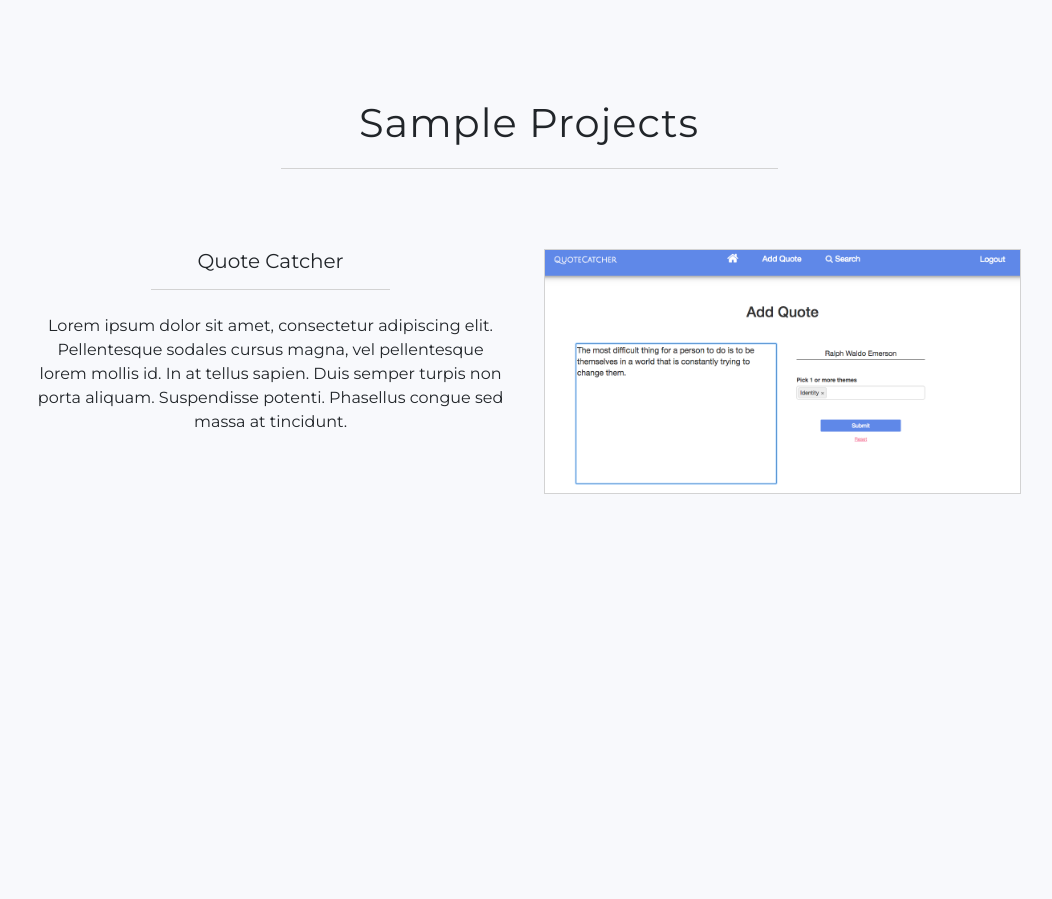
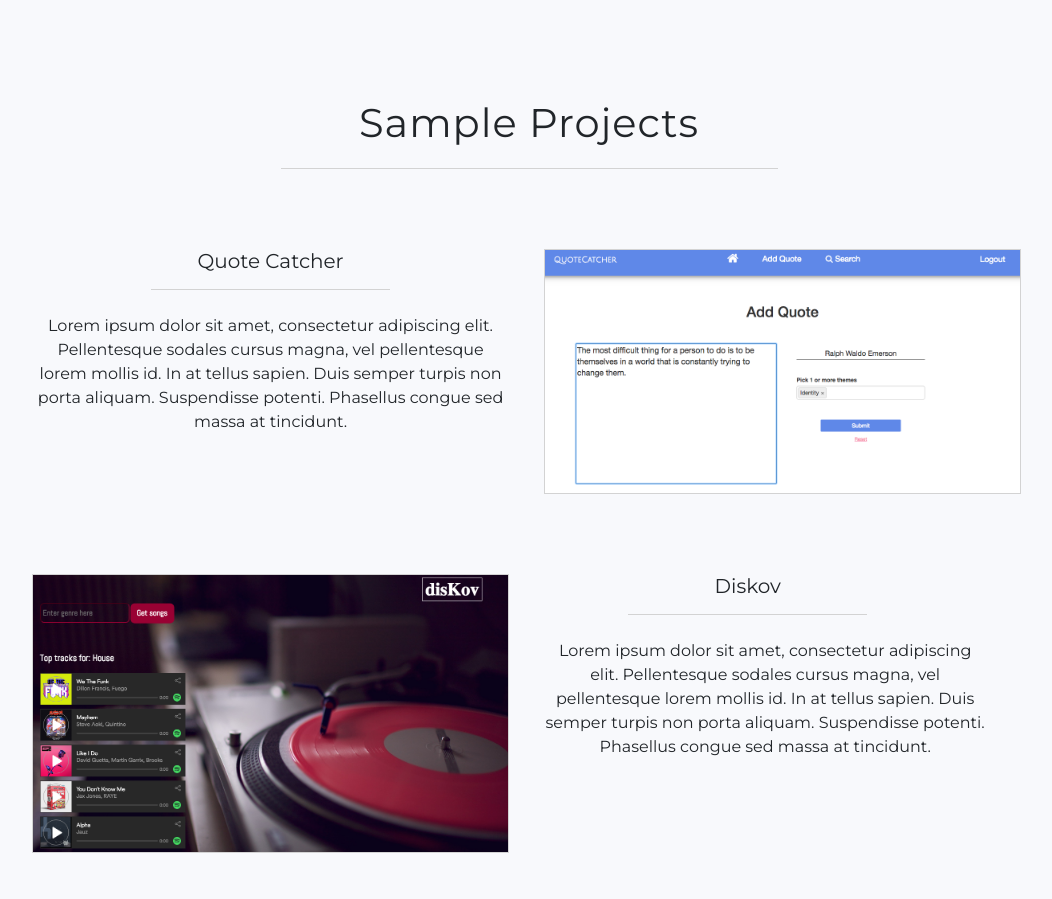
Before and after one commit to meron-yemane/portfolio, a PHP site: page / in a window 1280 px wide. Shown: the part 601-1500 px from the top of the page, without its empty margins (111-1163 px from the left). Run offline with PHP 8.4, Linux system fonts and the light colour scheme; some libraries are stand-ins or nearby versions.

Commit message:
Added second project description/photo and added fade in/out over hover to images

```diff
--- a/public/index.html
+++ b/public/index.html
@@ -71,7 +71,19 @@
           </div>
         </div>
         <div class="row description-right-photo-left">
-
+          <div class="half-of-column">
+            <div class="project-photo">
+              <img class="left-photo" src="./images/genresearchscreenshot.png">
+            </div>
+          </div>
+          <div class="half-of-column">
+            <h5>Diskov</h5>
+              <hr class="project-name-hr">
+              <p class="right-description">
+                Lorem ipsum dolor sit amet, consectetur adipiscing elit. Pellentesque sodales cursus magna, vel pellentesque lorem mollis id. In at tellus sapien. Duis semper turpis non porta aliquam. Suspendisse potenti. Phasellus congue sed massa at tincidunt.
+              </p>
+            </div>
+          </div>
         </div>
       </div>
     </div>
--- a/public/main.css
+++ b/public/main.css
@@ -103,6 +103,26 @@ hr {
 .project-photo img {
   max-width: 100%;
   border: 1px solid lightgrey;
+  cursor: pointer;
+  -webkit-filter: brightness(100%);
+  -webkit-transition: all 1s ease;
+  -moz-transition: all 1s ease;
+  -o-transition: all 1s ease;
+  -ms-transition: all 1s ease;
+  transition: all 1s ease;
+}
+
+.project-photo img:hover {
+    -webkit-filter: brightness(70%);
+    -webkit-transition: all 1s ease;
+    -moz-transition: all 1s ease;
+    -o-transition: all 1s ease;
+    -ms-transition: all 1s ease;
+    transition: all 1s ease;
+}
+
+.right-description {
+  margin-left: 35px;
 }
 
 .right-photo {
```
Also changed, not shown: public/images/genresearchscreenshot.png (added).
